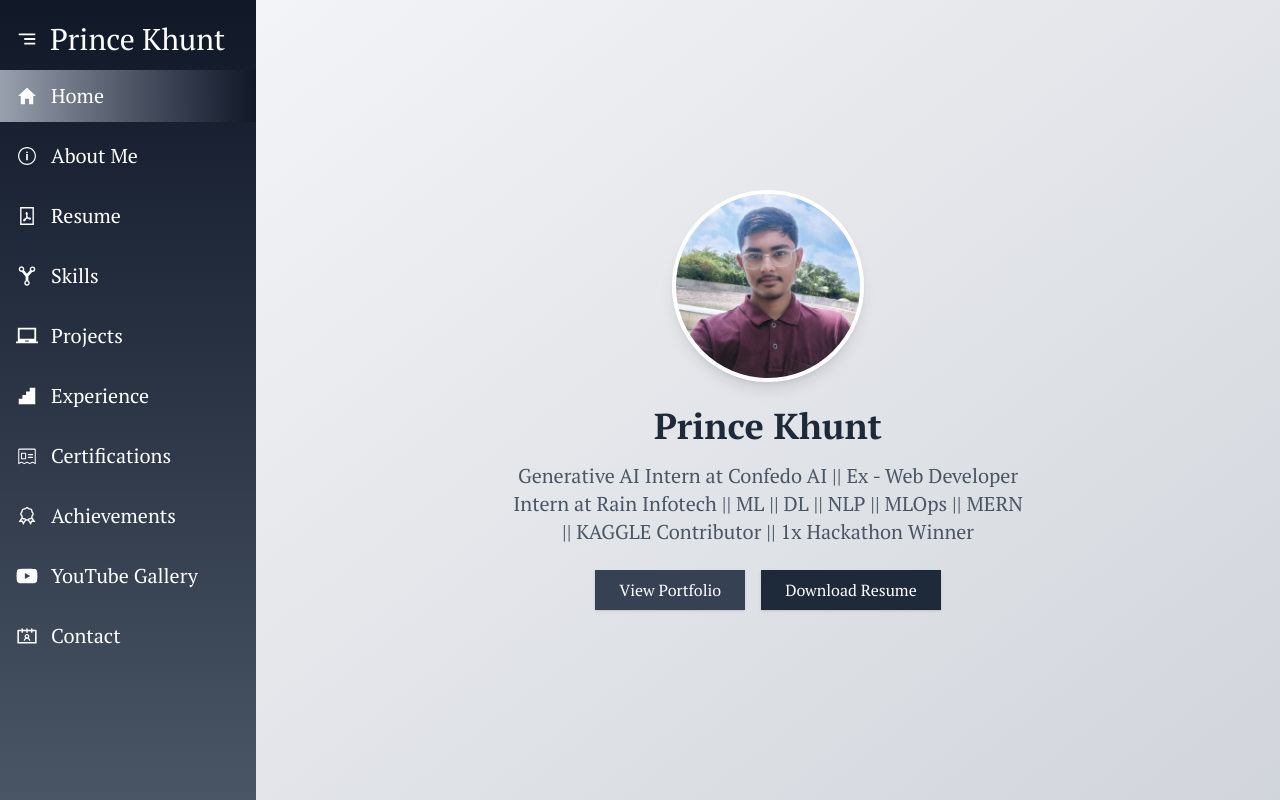
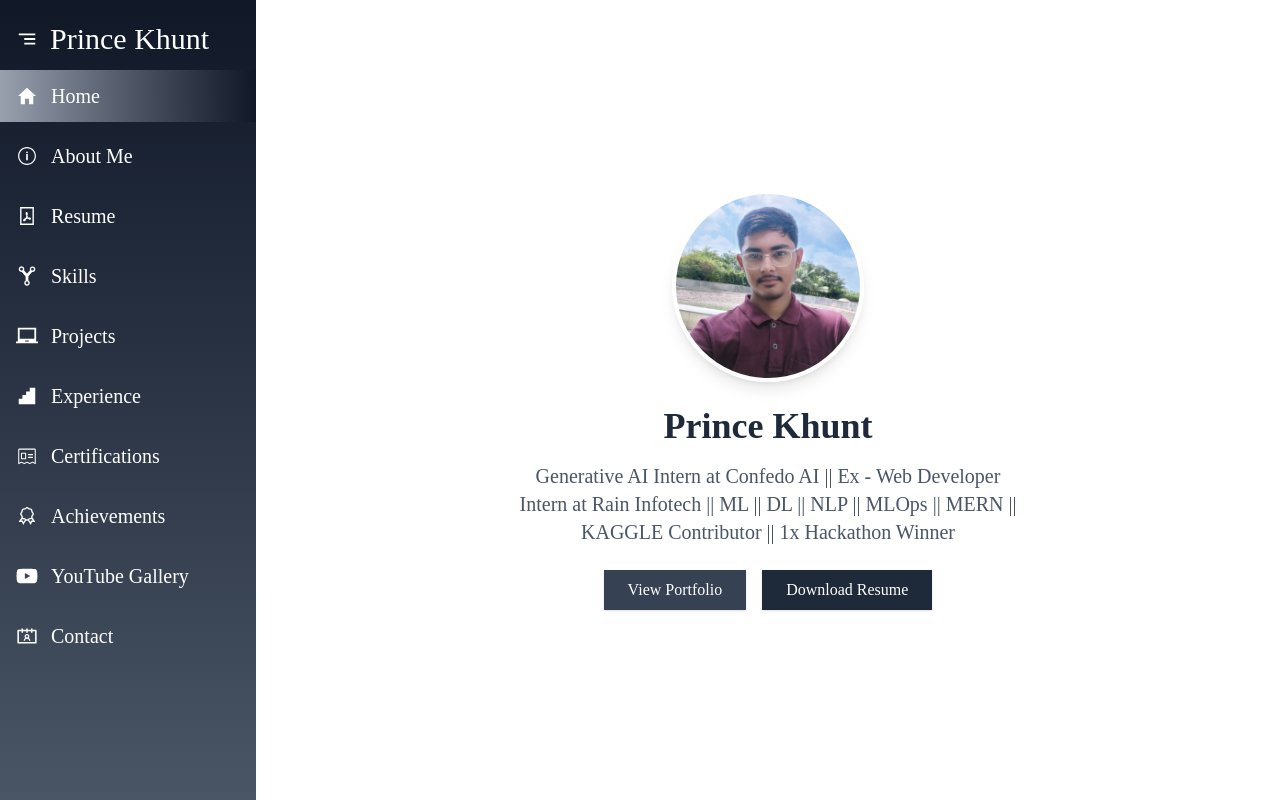
Before and after one commit to PrinceKhunt16/PortfolioWebsite, a Next.js app: page / in a window 1280 px wide. Built offline with nearby package versions, Linux system fonts and the light colour scheme; a web font is replaced by a local one.

Commit message:
Apperience changed

```diff
--- a/src/app/aboutme/page.js
+++ b/src/app/aboutme/page.js
@@ -16,6 +16,7 @@ const AboutPage = () => {
                 <div className="mt-6 flex space-x-4">
                     <a href="https://www.linkedin.com/in/prince-khunt-linked-in/" target='_blank' className="text-blue-500 hover:text-blue-700">LinkedIn</a>
                     <a href="https://github.com/PrinceKhunt16/" target='_blank' className="text-gray-500 hover:text-gray-700">GitHub</a>
+                    <a href="https://www.kaggle.com/princekhunt19" target='_blank' className="text-blue-400 hover:text-blue-600">Kaggle</a>
                 </div>
             </div>
             <div>
--- a/src/app/globals.css
+++ b/src/app/globals.css
@@ -17,6 +17,6 @@
 body {
   color: var(--foreground);
   background: var(--background);
-  font-family: "PT Serif", serif;
+  font-family: "source-serif-pro, Georgia, Cambria, Times New Roman, Times, serif";
   font-weight: 500;
 }
--- a/src/app/page.js
+++ b/src/app/page.js
@@ -2,7 +2,7 @@ import Image from "next/image";
 
 const HomePage = () => {
   return (
-    <div className="min-h-screen flex flex-col items-center justify-center bg-gradient-to-br from-gray-100 to-gray-300 p-6">
+    <div className="min-h-screen flex flex-col items-center justify-center bg-white p-6">
       <Image
         width={200}
         height={200}
--- a/src/components/Layout.js
+++ b/src/components/Layout.js
@@ -15,7 +15,7 @@ export default function Layout({ children }) {
             {!isAuthPage && (
                 <Sidebar ml={ml} setMl={setMl} />
             )}
-            <main className={`min-h-screen bg-gradient-to-b from-gray-200 to-gray-300/90 w-full ${!isAuthPage && `${ml == 14 && "ml-14"} ${ml == 64 && "ml-64"}`}`}>
+            <main className={`min-h-screen bg-white w-full ${!isAuthPage && `${ml == 14 && "ml-14"} ${ml == 64 && "ml-64"}`}`}>
                 {children}
             </main>
         </div>
```
